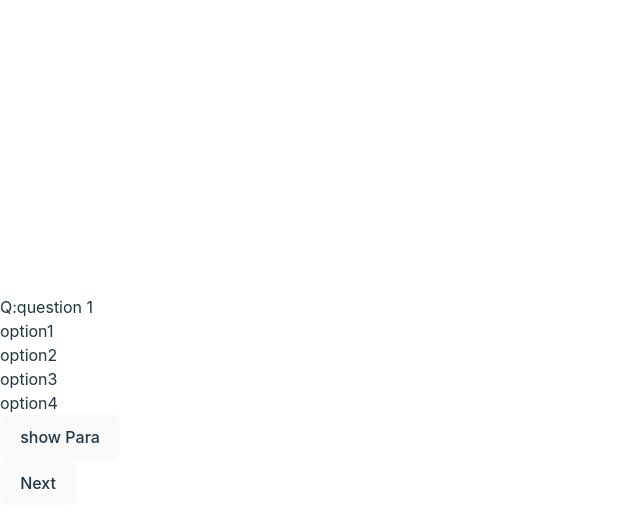
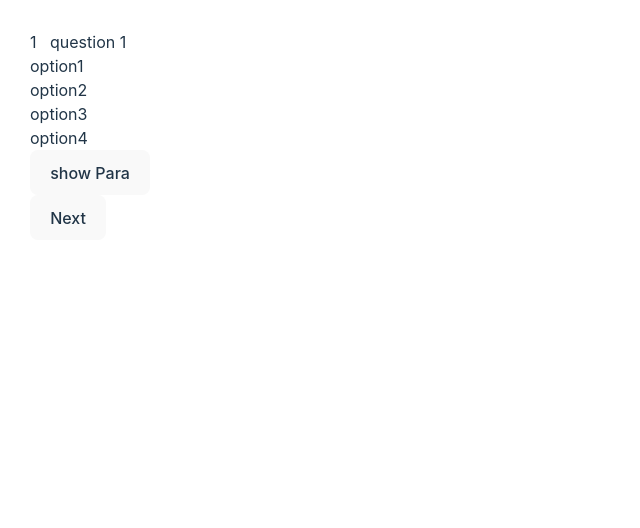
Before and after one commit to HRS8/Quiz, a React (Vite) app: page / in a window 1280 px wide. Shown: the top 528 px of the page, without its empty margins (0-640 px from the left). Built offline with nearby package versions, Linux system fonts and the light colour scheme.

Commit message:
fixed layout

```diff
--- a/src/App.css
+++ b/src/App.css
@@ -3,9 +3,7 @@
 @tailwind utilities;
 #root {
   max-width: 1280px;
-  margin: 0 auto;
-  padding: 2rem;
-  text-align: center;
+
 }
 
 .logo {
--- a/src/App.jsx
+++ b/src/App.jsx
@@ -3,9 +3,11 @@ import Quiz from "./Quiz";
 const App=()=> {
 
     return (
-        <BrowserRouter>
-            <Quiz />
-        </BrowserRouter>
+      <BrowserRouter>
+        <div className="">
+          <Quiz />
+        </div>
+      </BrowserRouter>
     );
 }
 
--- a/src/Quiz.jsx
+++ b/src/Quiz.jsx
@@ -36,12 +36,15 @@ const Quiz = () => {
   };
 
   return (
-    <div className="flex justify-center items-center h-screen rounded-md">
+    <div className=" flex justify-center items-center align-middle  h-screen ">
       <div
-        className="border-2 border-white w-96 p-6 rounded-md"
+        className="border-2 border-white  p-6 rounded-md m-auto sm:w-[50vw]"
         key={Questions[currentQuestionIndex].id}
       >
-        <h2 className="">Q:{Questions[currentQuestionIndex].Ques}</h2>
+        <h2 className="vertical-center m-2">
+          <span className="border-2 border-white rounded-lg p-1">{Questions[currentQuestionIndex].id}</span>&nbsp;&nbsp;&nbsp;
+          {Questions[currentQuestionIndex].Ques}
+        </h2>
         <div className="">
           {Questions[currentQuestionIndex].options.map((option, index) => (
             <p
@@ -49,7 +52,7 @@ const Quiz = () => {
               onClick={(event) =>
                 handleOptions(Questions[currentQuestionIndex].id, index, event)
               }
-              className=""
+              className="ml-10"
             >
               {option}
             </p>
--- a/src/index.css
+++ b/src/index.css
@@ -1,6 +1,7 @@
 @tailwind base;
 @tailwind components;
 @tailwind utilities;
+
 :root {
   font-family: Inter, system-ui, Avenir, Helvetica, Arial, sans-serif;
   line-height: 1.5;
@@ -27,11 +28,8 @@ a:hover {
 }
 
 body {
-  margin: 0;
-  display: flex;
-  place-items: center;
-  min-width: 320px;
-  min-height: 100vh;
+  margin: 30px;
+  overflow-y: hidden;
 }
 
 h1 {
```
